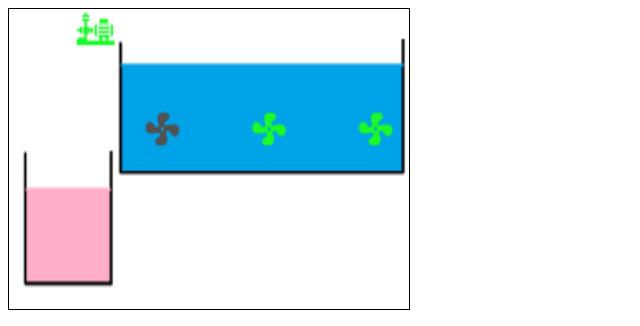
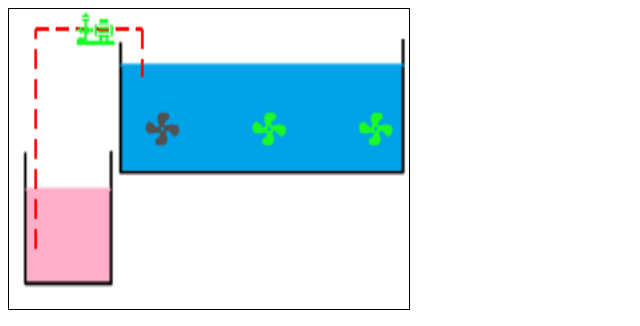
Before and after one commit to TdoSu/env-eng, a website: page index.html in a window 1280 px wide. Shown: the whole page, without its empty margins (0-640 px from the left). Drawn offline with Linux system fonts and the light colour scheme.

Commit message:
实现管线内液体流动

```diff
--- a/index.html
+++ b/index.html
@@ -24,12 +24,6 @@
 // ee.stop() -- 停止运行
 // ee.destroy() -- 销毁实例
 
-// imgObject: fan, bump
-// areaObject: pool
-// pipe -- line-pipe -- line
-// 风机 fan (图片), 泵 bump (图片), 管道 pipe (绘制), 蓄水池 pool
-// 每个对象都有一个 update, 一个 draw, 还有一些状态
-
 class EnvEng {
     constructor (containerSelector, objectList) {
         this._init(containerSelector, objectList)
@@ -45,6 +39,8 @@ class EnvEng {
             .map(item => {
                 if (item.type === 'device') {
                     return new Device(context, item)
+                } else if (item.type === 'pipe') {
+                    return new Pipe(context, item)
                 } else {
                     throw new Error('未知的设备类型', item.type)
                 }
@@ -77,7 +73,7 @@ class EnvEng {
         // console.log('update')
         // 更新所有对象状态
         this._objects.forEach(o => {
-            o.update()
+            typeof o.update === 'function' && o.update()
         })
     }
     _draw () {
@@ -106,6 +102,11 @@ class EnvEng {
     }
 }
 
+// 只有三种东西
+// 设备 Device: status -- status(可以拆成 statusList 和 currentStatus), position, width, height
+// 管道 Pipe
+// 标签 Label
+
 class Device {
     constructor (context, options) {
         this._context = context
@@ -128,7 +129,67 @@ class Device {
     }
 }
 
-const ee = new EnvEng('#id-container', [
+function drawLine(context, start, end, color, width) {
+    context.lineWidth = width
+    context.strokeStyle = color
+    context.beginPath();
+    context.moveTo(start.x, start.y);
+    context.lineTo(end.x, end.y);
+    context.stroke();
+}
+
+function drawDashLine(context, start, end, color, width, indent) {
+    context.lineWidth = width
+    context.strokeStyle = color
+    context.setLineDash([10, 5])
+    context.beginPath();
+    if (start.x === end.x) {
+        if (start.y < end.y) {
+            start.y += indent
+        } else {
+            start.y -= indent
+        }
+    } else {
+        if (start.x < end.x) {
+            start.x += indent
+        } else {
+            start.x -= indent
+        }
+    }
+    context.moveTo(start.x, start.y);
+    context.lineTo(end.x, end.y);
+    context.stroke();
+}
+
+class Pipe {
+    constructor (context, options) {
+        this.context = context
+        // [ { x, y }, { x, y } ]
+        const pointers = options.pointers
+        this.lines = []
+        for (let i = 0; i < pointers.length - 1; i++) {
+            this.lines.push({ start: pointers[i], end: pointers[i+1] })
+        }
+        // status { code, color, isFlow }
+        this.status = options.status
+        this.indent = 0
+    }
+    draw () {
+        this.lines.forEach(line => {
+            const x1 = line.start.x
+            const x2 = line.end.x
+            const y1 = line.start.y
+            const y2 = line.end.y
+            drawDashLine(this.context, { x: x1, y: y1 }, { x: x2, y: y2 }, 'rgb(255, 0, 0)', 2, this.indent)
+            // drawDashLine(this.context, { x1: 40, y: this.indent }, { x2: 40, y: 100 }, 'rgb(255, 0, 0)', 2)
+        })
+        this.indent < 15 ? this.indent++ : (this.indent = 0)
+    }
+}
+
+// *** demo ***
+
+const data1 = [
     {
         type: 'device',
         status: {
@@ -140,6 +201,26 @@ const ee = new EnvEng('#id-container', [
         position: { x: 80, y: 15 },
         width: 220,
         height: 70,
+    },
+    {
+        type: 'device',
+        status: {
+            code: 'open',
+            imgList: [
+                './img/pool2.png',
+            ],
+        },
+        position: { x: 10, y: 70 },
+        width: 70,
+        height: 70,
+    },
+    {
+        type: 'pipe',
+        status: {
+            code: '',
+            color: '#f00',
+        },
+        pointers: [ { x: 20, y: 120 }, { x: 20, y: 10 }, { x: 100, y: 10 }, { x: 100, y: 34 } ],
     },
     {
         type: 'device',
@@ -193,6 +274,21 @@ const ee = new EnvEng('#id-container', [
         width: 30,
         height: 20,
     },
+]
+
+const data2 = [
+    {
+        type: 'device',
+        status: {
+            code: '',
+            imgList: [
+                './img/pool.png',
+            ],
+        },
+        position: { x: 80, y: 15 },
+        width: 220,
+        height: 70,
+    },
     {
         type: 'device',
         status: {
@@ -205,30 +301,13 @@ const ee = new EnvEng('#id-container', [
         width: 70,
         height: 70,
     },
-])
-
-ee.run()
-
-
-// 只有三种东西
-// 设备 Device: status -- imgList, currentStatus, position, width, height
-// 管道 Pipe
-// 标签 label
-
-// 模拟数据变化
-setTimeout(() => {
-    ee.setData([
     {
-            type: 'device',
+        type: 'pipe',
         status: {
             code: '',
-                imgList: [
-                    './img/pool.png',
-                ],
+            color: '#f00',
         },
-            position: { x: 80, y: 15 },
-            width: 220,
-            height: 70,
+        pointers: [ { x: 20, y: 120 }, { x: 20, y: 10 }, { x: 100, y: 10 }, { x: 100, y: 34 } ],
     },
     {
         type: 'device',
@@ -286,19 +365,14 @@ setTimeout(() => {
         width: 30,
         height: 20,
     },
-        {
-            type: 'device',
-            status: {
-                code: 'open',
-                imgList: [
-                    './img/pool2.png',
-                ],
-            },
-            position: { x: 10, y: 70 },
-            width: 70,
-            height: 70,
-        },
-    ])
+]
+
+const ee = new EnvEng('#id-container', data1)
+ee.run()
+
+// 模拟数据变化
+setTimeout(() => {
+    ee.setData(data2)
 }, 3000)
 
 </script>
```
Lines whose indentation alone changed are shown as unchanged.
